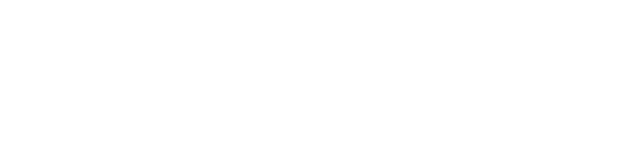
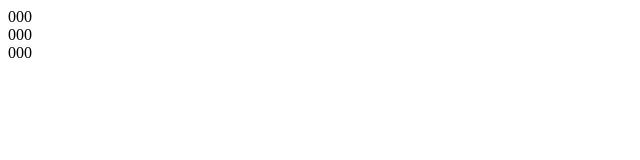
Before and after one commit to dpuertamartos/ODIN-Project-TIC-TAC-TOE, a plain HTML site: page index.html in a window 1280 px wide. Shown: the whole page, without its empty margins (0-640 px from the left). Drawn offline with Linux system fonts and the light colour scheme.

Commit message:
board created in html

```diff
--- a/index.html
+++ b/index.html
@@ -5,7 +5,7 @@
   <meta charset="UTF-8"/>
 </head>
 <body>
-  <div class="mainContainer">
+  <div class="boardContainer">
   </div>
   <script src="index.js">
   </script>
--- a/index.js
+++ b/index.js
@@ -0,0 +1,40 @@
+const gameboard = {
+    state: [["0", "0", "0"],["0", "0", "0"],["0", "0", "0"]]
+}
+
+const controller = {}
+
+const player = (name) => {
+    return ;
+}
+
+const createNewDiv = (textContent) => {
+    const newDiv = document.createElement("div")
+    newDiv.textContent = textContent
+    return newDiv
+}
+
+const createNewSpan = (textContent) => {
+    const newSpan = document.createElement("span")
+    newSpan.textContent = textContent
+    return newSpan
+}
+
+const createNewRow = (row) => {
+    const newRowDiv = createNewDiv()
+    for(let i=0; i<row.length; i++){
+        const newSquareSpan = createNewSpan(row[i])
+        newRowDiv.append(newSquareSpan)
+    }
+    return newRowDiv
+}
+
+// Create Board
+
+gameDiv = document.querySelector(".boardContainer")
+gameboard.state.map(row=>{
+    const newRowDiv = createNewRow(row)
+    gameDiv.append(newRowDiv)
+})
+
+console.log(gameboard.state)
```
